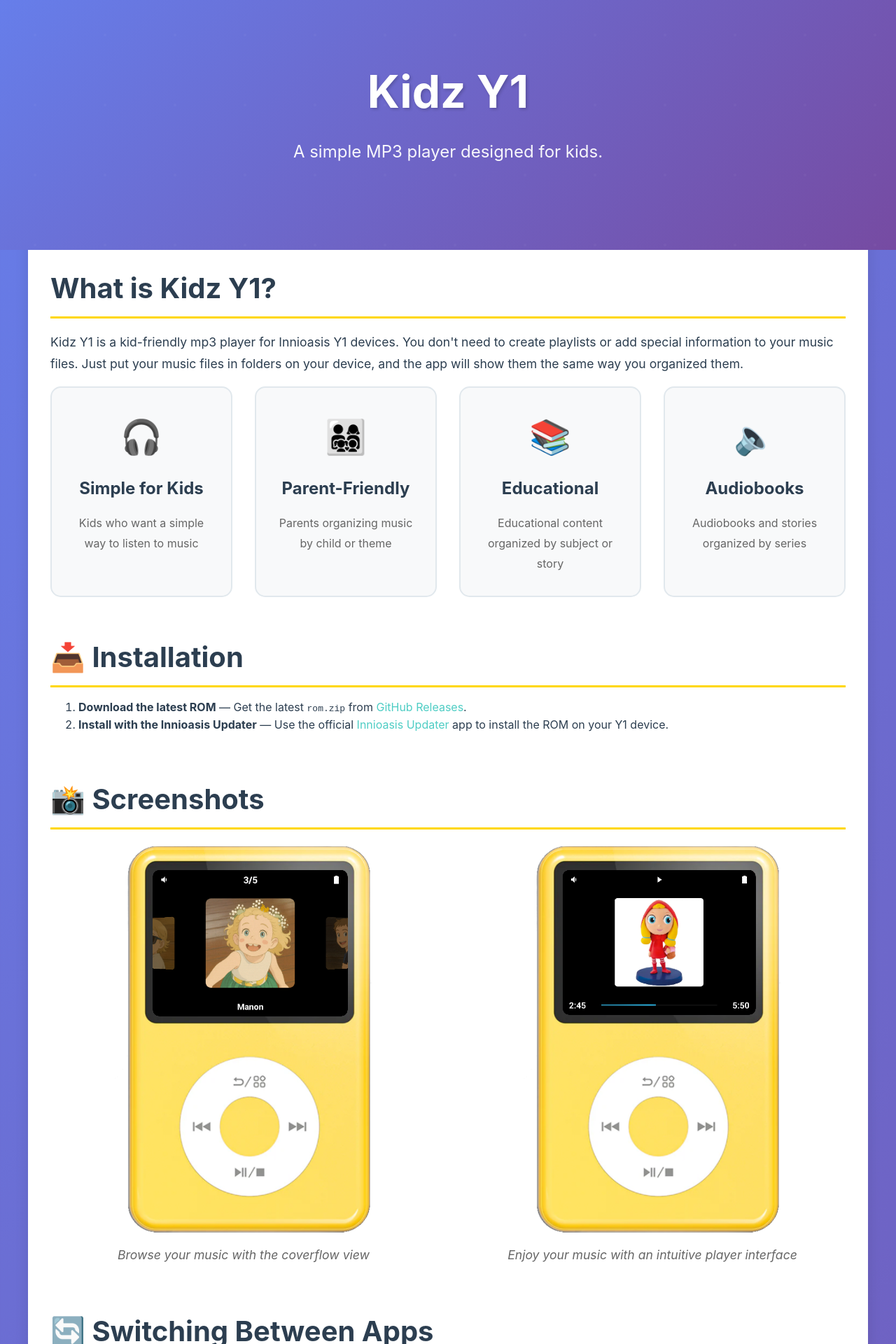
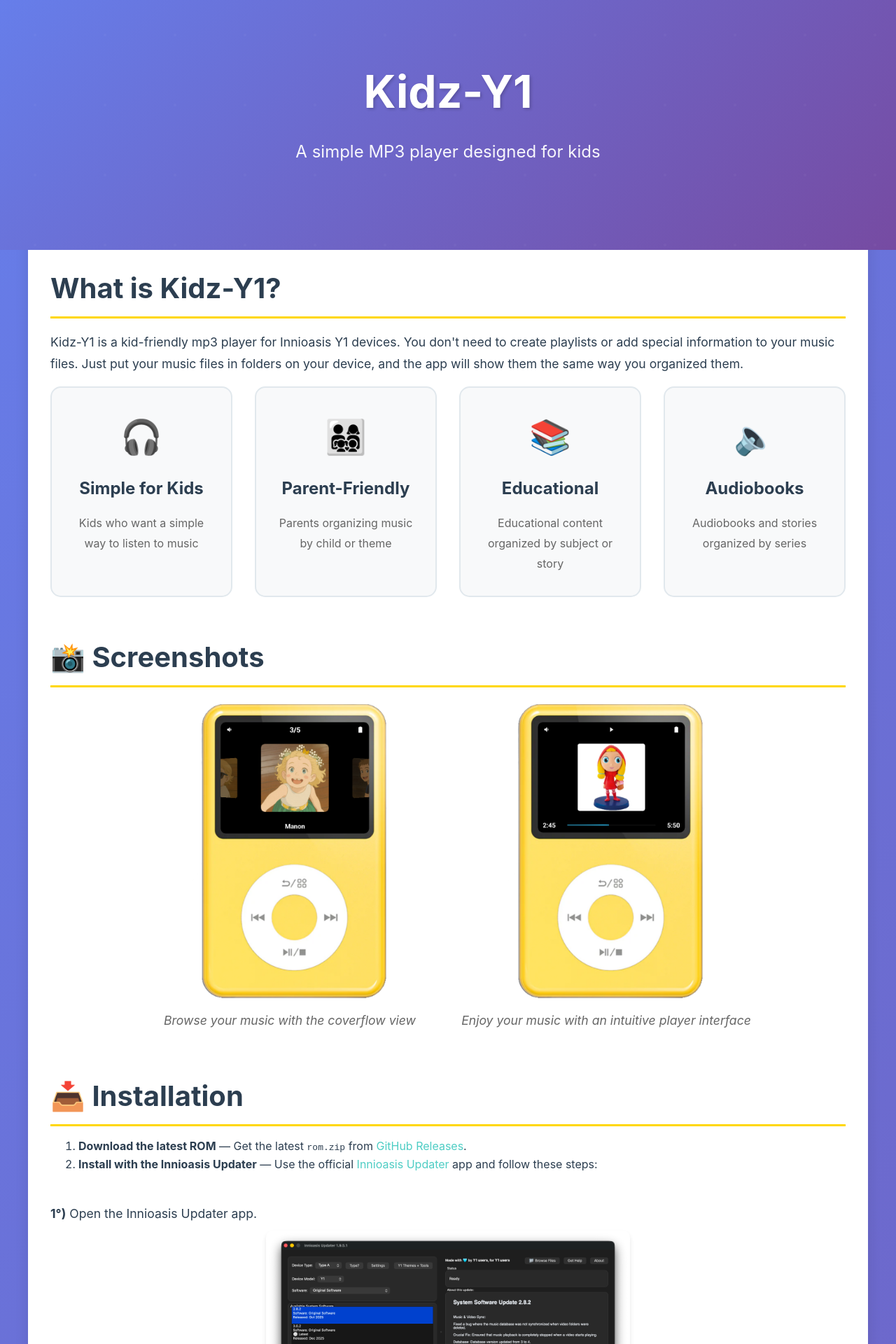
Before and after one commit to pcorbel/kidz-y1, a Jekyll site: the page built from docs/index.md, in a window 1280 px wide. Shown: the top 1920 px of the page at 70% size. Built offline with Jekyll 4.4.1, drawn with Linux system fonts in a browser that asks for light colours; some of the changed text lies outside the part shown.

Commit message:
fix: :memo: update docs

```diff
--- a/docs/_config.yml
+++ b/docs/_config.yml
@@ -1,11 +1,11 @@
-title: Kidz Y1 - Kids MP3 Player
+title: Kidz-Y1 - Kids MP3 Player
 description: A simple MP3 player designed for kids
 plugins:
   - jekyll-seo-tag
 
 # Site settings
 url: "https://pcorbel.github.io"
-baseurl: "/storiies-y1"
+baseurl: "/kidz-y1"
 
 # Build settings
 markdown: kramdown
--- a/docs/_layouts/default.html
+++ b/docs/_layouts/default.html
@@ -4,8 +4,9 @@
     <meta charset="UTF-8">
     <meta http-equiv="X-UA-Compatible" content="IE=edge">
     <meta name="viewport" content="width=device-width, initial-scale=1">
+    <base href="{{ site.url }}{{ site.baseurl }}/">
     <title>{{ page.title | default: site.title }}</title>
-    <link rel="stylesheet" href="{{ '/assets/css/style.css' | relative_url }}">
+    <link rel="stylesheet" href="assets/css/style.css">
     {% seo %}
   </head>
   <body>
--- a/docs/assets/css/style.css
+++ b/docs/assets/css/style.css
@@ -1,4 +1,4 @@
-/* Modern, Beautiful Styles for Kidz Y1 GitHub Pages */
+/* Modern, Beautiful Styles for Kidz-Y1 GitHub Pages */
 
 :root {
   --primary-color: #FFD700;
@@ -166,14 +166,42 @@ section p {
   margin: 0;
 }
 
+/* Installation Steps */
+.install-steps {
+  margin-top: 1.5rem;
+}
+
+.install-step {
+  margin-bottom: 2rem;
+  display: flex;
+  flex-direction: column;
+  align-items: center;
+}
+
+.install-step p {
+  margin-bottom: 0.5rem;
+  width: 100%;
+}
+
+.install-image {
+  max-width: 520px;
+  width: 100%;
+  height: auto;
+  display: block;
+  margin: 0 auto;
+  border-radius: 10px;
+  box-shadow: var(--shadow);
+}
+
 /* Screenshots Section */
 .images-section {
   margin: 0;
 }
 
 .screenshots-grid {
-  display: grid;
-  grid-template-columns: repeat(auto-fit, minmax(300px, 1fr));
+  display: flex;
+  flex-wrap: wrap;
+  justify-content: center;
   gap: 2rem;
   margin-top: 1.5rem;
 }
@@ -181,12 +209,18 @@ section p {
 .screenshot-card {
   background: transparent;
   padding: 0;
+  display: flex;
+  flex-direction: column;
+  align-items: center;
+  max-width: 420px;
 }
 
 .screenshot-image {
   width: 100%;
+  max-width: 420px;
   height: auto;
   display: block;
+  margin: 0 auto;
 }
 
 .screenshot-caption {
--- a/docs/index.md
+++ b/docs/index.md
@@ -1,19 +1,19 @@
 ---
 layout: default
-title: Kidz Y1
+title: Kidz-Y1
 ---
 
 <div class="hero-section">
   <div class="hero-content">
-    <h1 class="hero-title">Kidz Y1</h1>
-    <p class="hero-subtitle">A simple MP3 player designed for kids.</p>
+    <h1 class="hero-title">Kidz-Y1</h1>
+    <p class="hero-subtitle">A simple MP3 player designed for kids</p>
   </div>
 </div>
 
 <div class="container">
   <section class="intro-section">
-    <h2>What is Kidz Y1?</h2>
-    <p>Kidz Y1 is a kid-friendly mp3 player for Innioasis Y1 devices. You don't need to create playlists or add special information to your music files. Just put your music files in folders on your device, and the app will show them the same way you organized them.</p>
+    <h2>What is Kidz-Y1?</h2>
+    <p>Kidz-Y1 is a kid-friendly mp3 player for Innioasis Y1 devices. You don't need to create playlists or add special information to your music files. Just put your music files in folders on your device, and the app will show them the same way you organized them.</p>
 
     <div class="features-grid">
       <div class="feature-card">
@@ -39,24 +39,45 @@ title: Kidz Y1
     </div>
   </section>
 
+  <section class="images-section">
+    <h2>📸 Screenshots</h2>
+    <div class="screenshots-grid">
+      <div class="screenshot-card">
+        <img src="assets/images/coverflow.png" alt="Coverflow view" class="screenshot-image">
+        <p class="screenshot-caption">Browse your music with the coverflow view</p>
+      </div>
+      <div class="screenshot-card">
+        <img src="assets/images/playing.png" alt="Playing view" class="screenshot-image">
+        <p class="screenshot-caption">Enjoy your music with an intuitive player interface</p>
+      </div>
+    </div>
+  </section>
+
   <section class="installation-section">
     <h2>📥 Installation</h2>
     <ol>
       <li><strong>Download the latest ROM</strong> — Get the latest <code>rom.zip</code> from <a href="https://github.com/pcorbel/kidz-y1/releases/latest">GitHub Releases</a>.</li>
-      <li><strong>Install with the Innioasis Updater</strong> — Use the official <a href="https://innioasis.app/">Innioasis Updater</a> app to install the ROM on your Y1 device.</li>
+      <li><strong>Install with the Innioasis Updater</strong> — Use the official <a href="https://innioasis.app/">Innioasis Updater</a> app and follow these steps:</li>
     </ol>
-  </section>
-
-  <section class="images-section">
-    <h2>📸 Screenshots</h2>
-    <div class="screenshots-grid">
-      <div class="screenshot-card">
-        <img src="{{ '/assets/images/coverflow.png' | relative_url }}" alt="Coverflow view" class="screenshot-image">
-        <p class="screenshot-caption">Browse your music with the coverflow view</p>
+    <div class="install-steps">
+      <div class="install-step">
+        <p><strong>1°)</strong> Open the Innioasis Updater app.</p>
+        <img src="assets/images/app.png" alt="Innioasis Updater app" class="install-image">
       </div>
-      <div class="screenshot-card">
-        <img src="{{ '/assets/images/playing.png' | relative_url }}" alt="Playing view" class="screenshot-image">
-        <p class="screenshot-caption">Enjoy your music with an intuitive player interface</p>
+      <div class="install-step">
+        <p><strong>2°)</strong> Select the <code>rom.zip</code> you previously downloaded.</p>
+        <img src="assets/images/select-rom.png" alt="Select rom.zip" class="install-image">
+      </div>
+      <div class="install-step">
+        <p><strong>3°)</strong> Connect your Y1 device.</p>
+        <img src="assets/images/connect.png" alt="Connect Y1 device" class="install-image">
+      </div>
+      <div class="install-step">
+        <p><strong>4°)</strong> Wait for the install to complete.</p>
+        <img src="assets/images/install.png" alt="Install in progress" class="install-image">
+      </div>
+      <div class="install-step">
+        <p><strong>5°)</strong> Done — enjoy!</p>
       </div>
     </div>
   </section>
@@ -97,46 +118,50 @@ title: Kidz Y1
         <p>Put a picture file next to the profile's folder with the same name.<br> For example, if you have a folder called "Alice", put a picture called "Alice.png" or "Alice.jpg" next to it.</p>
         <div class="code-block small">
           <pre><code>/sdcard/Kidz/
-  ├── Alice.png          ← Picture for Alice
-  ├── Alice/             ← Alice's music folder
-  │   └── ...
-  ├── Bob.jpg            ← Picture for Bob
-  └── Bob/               ← Bob's music folder
-      └── ...</code></pre>
-        </div>
-      </div>
+
+├── Alice.png ← Picture for Alice
+├── Alice/ ← Alice's music folder
+│ └── ...
+├── Bob.jpg ← Picture for Bob
+└── Bob/ ← Bob's music folder
+└── ...</code></pre>
+</div>
+</div>
 
       <div class="info-card">
         <h4>📷 Pictures for Albums</h4>
         <p>Put a picture file next to the album folder with the same name.<br> For example, if you have an album folder called "Stories", put a picture called "Stories.png" or "Stories.jpg" next to it.</p>
         <div class="code-block small">
           <pre><code>Alice/
-  ├── Stories.png        ← Picture for Stories album
-  ├── Stories/           ← Stories album folder
-  │   ├── Story1.mp3
-  │   └── Story2.mp3
-  └── Songs/              ← Songs album folder
-      └── Song1.mp3</code></pre>
-        </div>
-      </div>
+
+├── Stories.png ← Picture for Stories album
+├── Stories/ ← Stories album folder
+│ ├── Story1.mp3
+│ └── Story2.mp3
+└── Songs/ ← Songs album folder
+└── Song1.mp3</code></pre>
+</div>
+</div>
 
       <div class="info-card">
         <h4>📷 Pictures for Individual Music Files</h4>
         <p>Put a picture file <strong>next to</strong> the music file with the <strong>same name</strong> (but without the .mp3 part).<br> For example, if you have "Story1.mp3", put a picture called "Story1.png" or "Story1.jpg" next to it.</p>
         <div class="code-block small">
           <pre><code>Stories/
-  ├── Story1.mp3
-  ├── Story1.png         ← Picture for Story1
-  ├── Story2.mp3
-  └── Story2.jpg         ← Picture for Story2</code></pre>
-        </div>
-      </div>
-    </div>
+
+├── Story1.mp3
+├── Story1.png ← Picture for Story1
+├── Story2.mp3
+└── Story2.jpg ← Picture for Story2</code></pre>
+</div>
+</div>
+</div>
+
   </section>
 
   <section class="footer-section">
     <h2>📄 License</h2>
-    <p>See <a href="{{ '/LICENSE' | relative_url }}">LICENSE</a> file for details.</p>
+    <p>See <a href="https://github.com/pcorbel/kidz-y1/blob/main/LICENSE">LICENSE</a> file for details.</p>
 
     <h2>🤝 Contributing</h2>
     <p>Contributions are welcome! Please feel free to submit issues or pull requests.</p>
```
Also changed, not shown: README.md, docs/assets/images/app.png (added), docs/assets/images/connect.png (added), docs/assets/images/install.png (added), docs/assets/images/select-rom.png (added).
